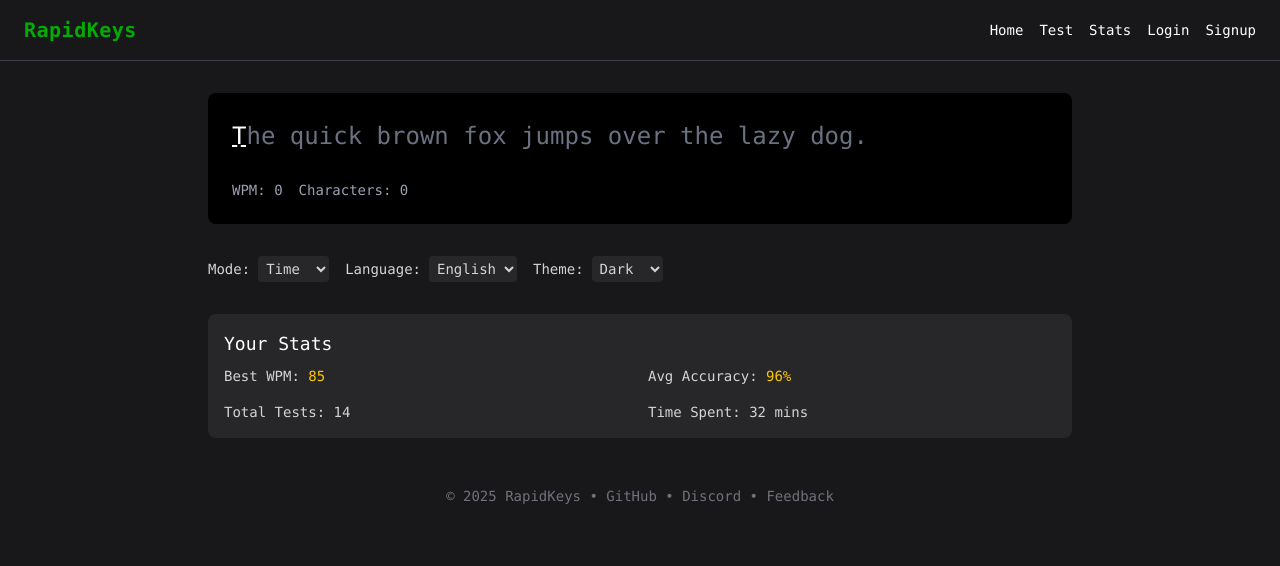
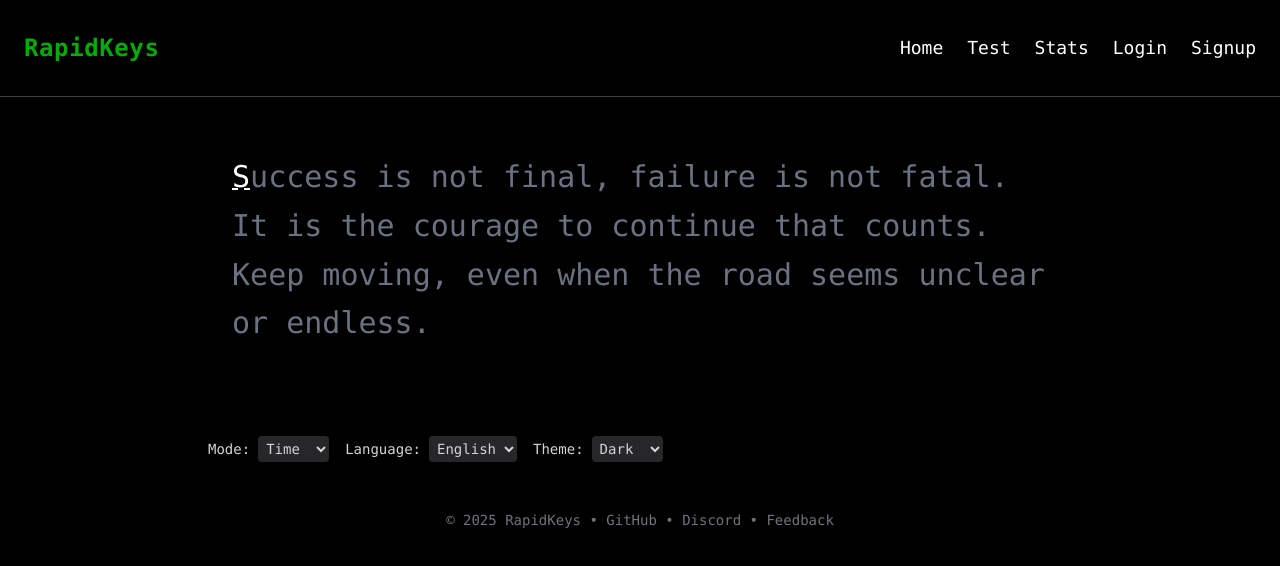
Before and after one commit to nibha-bharati/RapidKeys, a React (Vite) app in the folder frontend-rapidkeys/: page / in a window 1280 px wide. Shown: the top 566 px of the page. Built offline with nearby package versions, Linux system fonts and the light colour scheme.

Commit message:
Typing test

```diff
--- a/frontend-rapidkeys/src/App.jsx
+++ b/frontend-rapidkeys/src/App.jsx
@@ -5,14 +5,14 @@ import StatsPreview from "./components/StatsPreview";
 
 export default function App() {
   return (
-    <div className="bg-zinc-900 text-white min-h-screen font-mono">
+    <div className="bg-black text-white min-h-screen font-mono">
       <Navbar />
       <main className="max-w-4xl mx-auto px-4 py-8 space-y-8">
         <TypingTest />
         <SettingsPanel />
-        <StatsPreview />
+        {/* <StatsPreview /> */}
       </main>
-      <footer className="text-center py-4 text-zinc-500 text-sm">
+      <footer className="text-center py-4 text-zinc-500 text-sm bottom-0">
         © 2025 RapidKeys • GitHub • Discord • Feedback
       </footer>
     </div>
--- a/frontend-rapidkeys/src/components/Navbar.jsx
+++ b/frontend-rapidkeys/src/components/Navbar.jsx
@@ -1,17 +1,15 @@
-
-
 export default function Navbar() {
   return (
-    <nav className="flex justify-between items-center px-6 py-4 border-b border-zinc-700">
-      <div className="text-xl font-bold tracking-wide" style={{color: "#05ab05"}}>
+    <nav className="flex justify-between items-center px-6 py-8 border-b border-zinc-700 bg-black">
+      <div className="text-2xl font-bold tracking-wide text-[#05ab05]">
         RapidKeys
       </div>
-      <div className="space-x-4 text-sm">
-        <button className="hover:text-yellow-400">Home</button>
-        <button className="hover:text-yellow-400">Test</button>
-        <button className="hover:text-yellow-400">Stats</button>
-        <button className="hover:text-yellow-400">Login</button>
-        <button className="hover:text-yellow-400">Signup</button>
+      <div className="space-x-6 text-lg text-white">
+        <button className="hover:text-[#05ab05]">Home</button>
+        <button className="hover:text-[#05ab05]">Test</button>
+        <button className="hover:text-[#05ab05]">Stats</button>
+        <button className="hover:text-[#05ab05]">Login</button>
+        <button className="hover:text-[#05ab05]">Signup</button>
       </div>
     </nav>
   );
--- a/frontend-rapidkeys/src/components/TypingTest.jsx
+++ b/frontend-rapidkeys/src/components/TypingTest.jsx
@@ -1,29 +1,36 @@
 import { useState, useEffect } from "react";
 
-const sampleText = "The quick brown fox jumps over the lazy dog.";
+// const sampleText = "The quick brown fox jumps over the lazy dog.";
+const sampleText =  "Success is not final, failure is not fatal. It is the courage to continue that counts. Keep moving, even when the road seems unclear or endless.";
 
 export default function TypingTest() {
   const [input, setInput] = useState("");
   const [startTime, setStartTime] = useState(null);
   const [wpm, setWpm] = useState(0);
+  const [accuracy, setAccuracy] = useState(100);
+  const [showResult, setShowResult] = useState(false);
 
   useEffect(() => {
     if (input.length === 1 && !startTime) {
       setStartTime(Date.now());
     }
 
-    if (input === sampleText) {
+    if (input.length === sampleText.length) {
       const duration = (Date.now() - startTime) / 1000 / 60;
-      const words = sampleText.split(" ").length;
+      const words = sampleText.trim().split(/\s+/).length;
+      const correctChars = sampleText
+        .split("")
+        .filter((char, i) => char === input[i]).length;
+
       setWpm(Math.round(words / duration));
+      setAccuracy(Math.round((correctChars / sampleText.length) * 100));
+      setShowResult(true);
     }
   }, [input]);
 
   const getCharClass = (char, index) => {
     if (index < input.length) {
-      return char === input[index]
-        ? "text-[#006500]"
-        : "text-red-500";
+      return char === input[index] ? "text-[#006500]" : "text-red-500";
     }
     if (index === input.length) {
       return "underline decoration-dashed decoration-2";
@@ -31,10 +38,14 @@ export default function TypingTest() {
     return "text-gray-500";
   };
 
+  // === Typing Screen ===
+  if (!showResult) {
     return (
-    <div className="bg-black text-white p-6 rounded-lg space-y-6">
+      <div className="bg-black text-white p-6 rounded-lg space-y-8">
+        {/* <h2 className="text-2xl text-[#006500] font-semibold">RapidKeys</h2> */}
+
         <div
-        className="text-2xl font-mono leading-relaxed break-words"
+          className="text-3xl font-mono leading-relaxed break-words cursor-text"
           onClick={() => document.getElementById("hiddenInput").focus()}
         >
           {sampleText.split("").map((char, idx) => (
@@ -44,7 +55,6 @@ export default function TypingTest() {
           ))}
         </div>
 
-      {/* Hidden input captures real keystrokes */}
         <input
           id="hiddenInput"
           type="text"
@@ -53,11 +63,42 @@ export default function TypingTest() {
           value={input}
           onChange={(e) => setInput(e.target.value)}
         />
-
-      <div className="text-sm text-gray-400 flex gap-4">
-        <span>WPM: {wpm}</span>
-        <span>Characters: {input.length}</span>
-      </div>
       </div>
     );
   }
+
+  // === Result Screen ===
+  return (
+    <div className="bg-black text-white p-6 rounded-lg space-y-6 min-h-[60vh] flex flex-col items-center justify-center">
+      <h2 className="text-3xl font-bold text-[#006500] mb-4">
+        Test Completed 🎉
+      </h2>
+
+      <div className="text-xl text-gray-300 space-y-2 text-center">
+        <p>
+          <strong>WPM:</strong> <span className="text-[#006500]">{wpm}</span>
+        </p>
+        <p>
+          <strong>Accuracy:</strong>{" "}
+          <span className="text-[#006500]">{accuracy}%</span>
+        </p>
+        <p>
+          <strong>Characters Typed:</strong> {input.length}
+        </p>
+      </div>
+
+      <button
+        className="mt-6 px-6 py-2 bg-[#006500] hover:bg-green-700 text-white rounded-lg"
+        onClick={() => {
+          setInput("");
+          setStartTime(null);
+          setWpm(0);
+          setAccuracy(100);
+          setShowResult(false);
+        }}
+      >
+        Restart Test
+      </button>
+    </div>
+  );
+}
```
Lines whose indentation alone changed are shown as unchanged.
